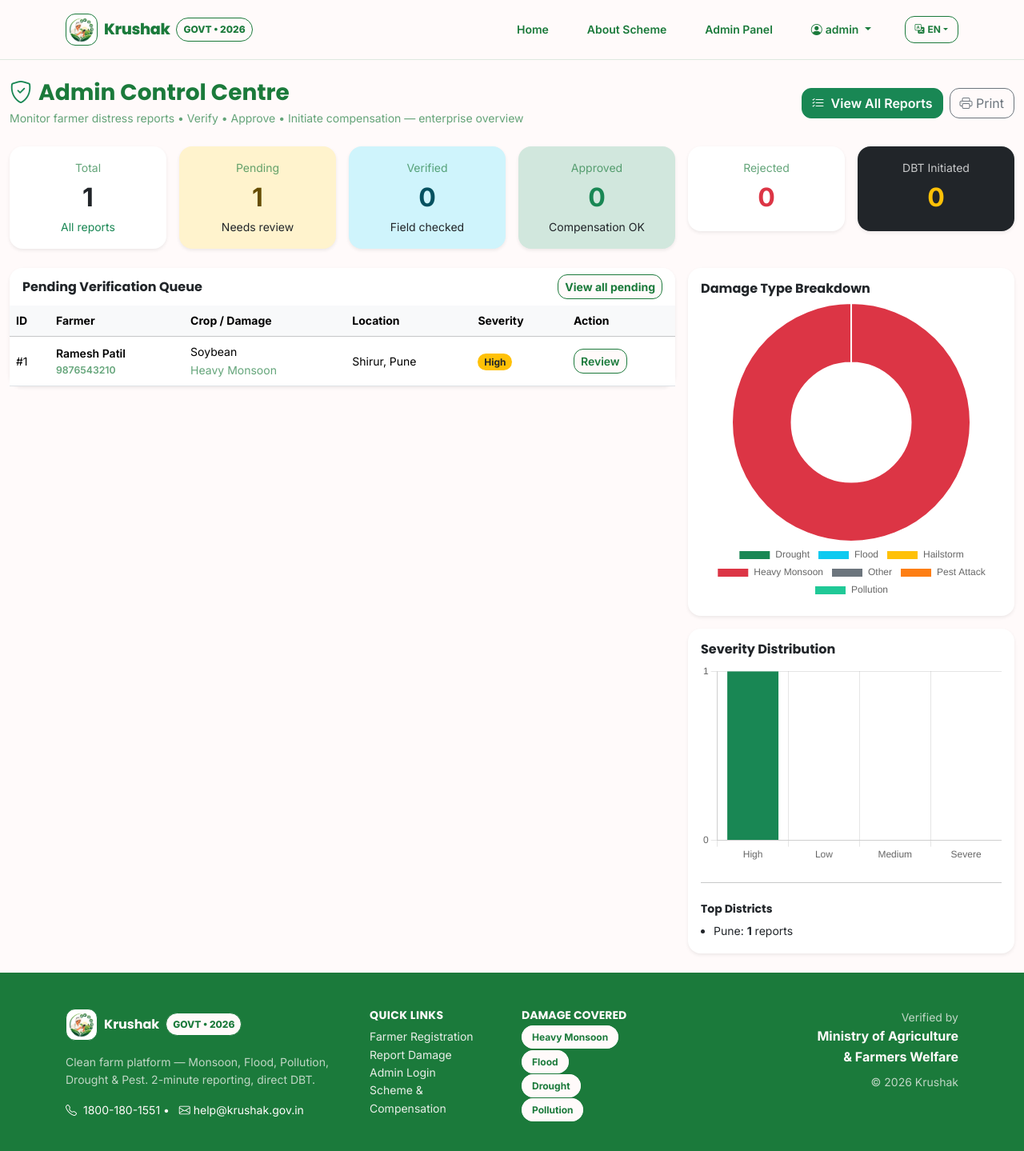
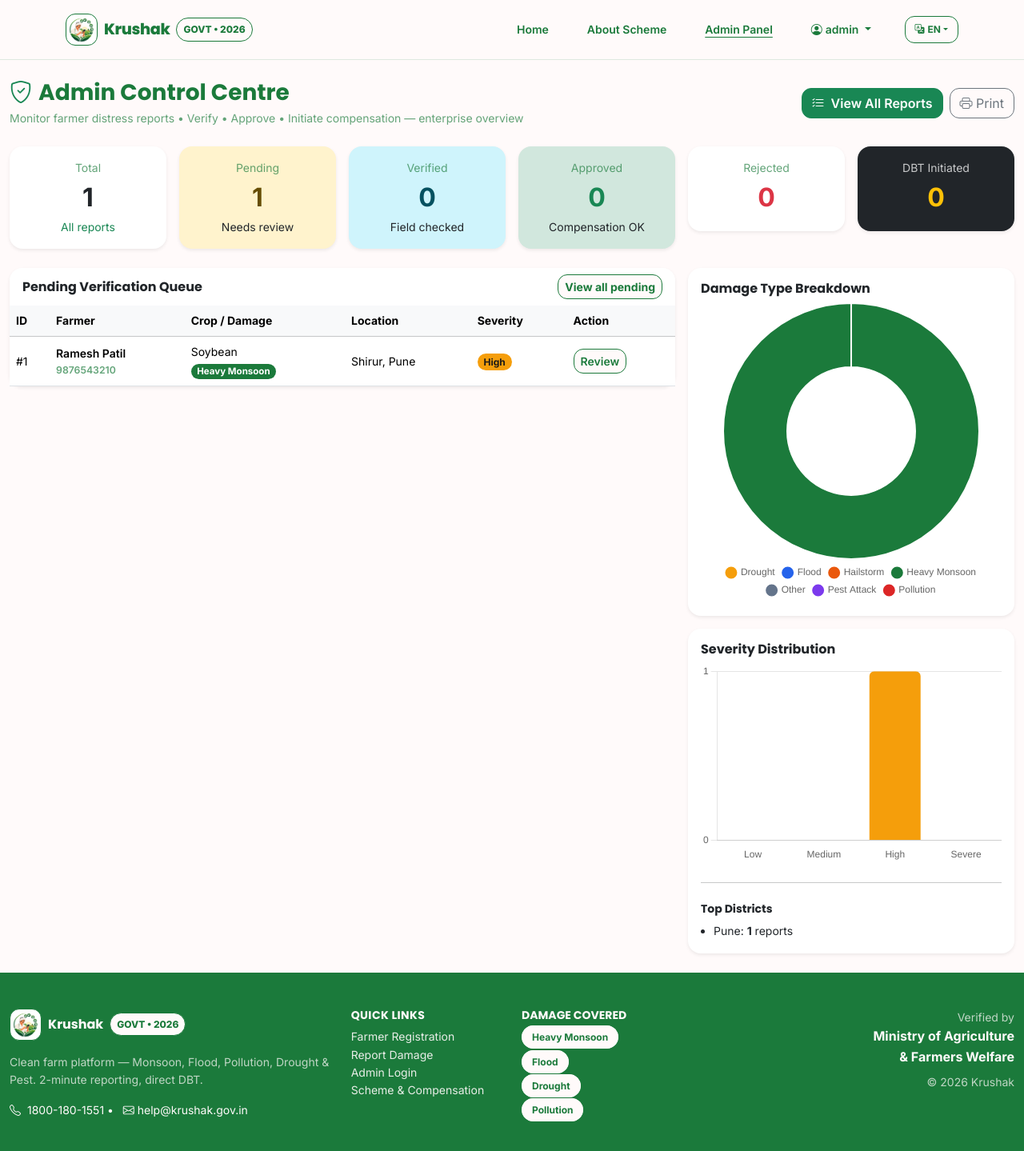
Before and after one commit to doxpro26-star/krushak, a Flask app: page /admin/dashboard in a window 1280 px wide. Shown: the whole page at 80% size. Run offline with Flask 3, Linux system fonts and the light colour scheme; a user stored in the database is signed in; data comes from the database, SQL or seed files in the repository.

Commit message:
a11y: fix 6 admin heuristics - nav active, severity/damage color sync, sev order Low->Severe, footer align 1300px, high-contrast chart palette

```diff
--- a/templates/admin/dashboard.html
+++ b/templates/admin/dashboard.html
@@ -41,9 +41,9 @@
                 <tr>
                   <td>#{{ r.id }}</td>
                   <td class="fw-semibold">{{ r.farmer_name }}<div class="text-muted small">{{ r.mobile }}</div></td>
-                  <td>{{ r.crop_type }}<div class="text-muted">{{ r.damage_type }}</div></td>
+                  <td>{{ r.crop_type }}<div><span class="badge" style="background:{% if r.damage_type=='Heavy Monsoon' %}#1B7A3B{% elif r.damage_type=='Flood' %}#2563EB{% elif r.damage_type=='Drought' %}#F59E0B{% elif r.damage_type=='Pollution' %}#DC2626{% elif r.damage_type=='Pest Attack' %}#7C3AED{% elif r.damage_type=='Hailstorm' %}#EA580C{% else %}#64748B{% endif %}; color:white; border-radius:999px; font-size:0.72rem;">{{ r.damage_type }}</span></div></td>
                   <td>{{ r.village }}, {{ r.district }}</td>
-                  <td><span class="badge bg-{{ 'danger' if r.severity=='Severe' else 'warning text-dark' if r.severity=='High' else 'secondary' }}">{{ r.severity }}</span></td>
+                  <td><span class="badge" style="background:{% if r.severity=='Severe' %}#DC2626{% elif r.severity=='High' %}#F59E0B{% elif r.severity=='Medium' %}#0EA5E9{% else %}#94A3B8{% endif %}; color:{% if r.severity=='High' %}#1C1917{% else %}white{% endif %}; border-radius:999px; font-weight:700;">{{ r.severity }}</span></td>
                   <td><a href="{{ url_for('admin_report_detail', report_id=r.id) }}" class="btn btn-sm" style="background:var(--snow); color:var(--green); border:1.5px solid var(--green); border-radius:999px; font-weight:600;" aria-label="Review report {{ r.id }}">Review</a></td>
                 </tr>
               {% endfor %}
@@ -83,15 +83,19 @@
 <script>
 const typeCounts = {{ stats.type_counts | tojson }};
 const severityCounts = {{ severity_counts | tojson }};
+// High-contrast palettes — consistent with table badges
+const typePalette = {'Heavy Monsoon':'#1B7A3B','Flood':'#2563EB','Drought':'#F59E0B','Pollution':'#DC2626','Pest Attack':'#7C3AED','Hailstorm':'#EA580C','Other':'#64748B'};
+const sevOrder = ['Low','Medium','High','Severe'];
+const sevPalette = {'Low':'#94A3B8','Medium':'#0EA5E9','High':'#F59E0B','Severe':'#DC2626'};
 new Chart(document.getElementById('typeChart'), {
   type:'doughnut',
-  data:{labels:Object.keys(typeCounts), datasets:[{data:Object.values(typeCounts), backgroundColor:['#198754','#0dcaf0','#ffc107','#dc3545','#6c757d','#fd7e14','#20c997']}]},
-  options:{plugins:{legend:{position:'bottom'}}}
+  data:{labels:Object.keys(typeCounts), datasets:[{data:Object.values(typeCounts), backgroundColor:Object.keys(typeCounts).map(k=>typePalette[k]||'#64748B')}]},
+  options:{plugins:{legend:{position:'bottom', labels:{boxPadding:12, usePointStyle:true}}}}
 });
 new Chart(document.getElementById('severityChart'), {
   type:'bar',
-  data:{labels:Object.keys(severityCounts), datasets:[{label:'Reports', data:Object.values(severityCounts), backgroundColor:'#198754'}]},
-  options:{plugins:{legend:{display:false}}, scales:{y:{beginAtZero:true, ticks:{precision:0}}}}
+  data:{labels:sevOrder, datasets:[{label:'Reports', data:sevOrder.map(k=>severityCounts[k]||0), backgroundColor:sevOrder.map(k=>sevPalette[k]), borderRadius:6}]},
+  options:{plugins:{legend:{display:false}}, scales:{y:{beginAtZero:true, ticks:{precision:0}}, x:{grid:{display:false}}}}
 });
 </script>
 {% endblock %}
--- a/templates/base.html
+++ b/templates/base.html
@@ -32,7 +32,7 @@
             <li class="nav-item"><a class="nav-link" href="{{ url_for('farmer_dashboard') }}" data-i18n="nav_dashboard"><i class="bi bi-speedometer2 me-1"></i>Dashboard</a></li>
             <li class="nav-item ms-lg-2"><a class="btn btn-primary-nav" href="{{ url_for('farmer_report_new') }}"><i class="bi bi-plus-circle me-1"></i>Report Damage</a></li>
           {% else %}
-            <li class="nav-item"><a class="nav-link" href="{{ url_for('admin_dashboard') }}" data-i18n="nav_admin"><i class="bi bi-shield-check me-1"></i>Admin Panel</a></li>
+            <li class="nav-item"><a class="nav-link {% if request.endpoint in ['admin_dashboard','admin_reports','admin_report_detail'] %}active{% endif %}" href="{{ url_for('admin_dashboard') }}" data-i18n="nav_admin" {% if request.endpoint in ['admin_dashboard','admin_reports','admin_report_detail'] %}aria-current="page"{% endif %}><i class="bi bi-shield-check me-1"></i>Admin Panel</a></li>
           {% endif %}
           <li class="nav-item dropdown">
             <a class="nav-link dropdown-toggle" href="#" data-bs-toggle="dropdown">
@@ -77,7 +77,7 @@
 <main>{% block content %}{% endblock %}</main>
 
 <footer class="footer-two">
-  <div class="container">
+  <div class="container-fluid" style="max-width:1300px;">
     <div class="row g-4">
       <div class="col-lg-4">
         <div class="d-flex align-items-center gap-2 mb-3">
```
